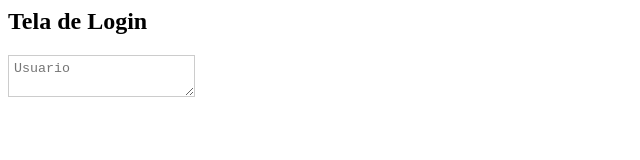
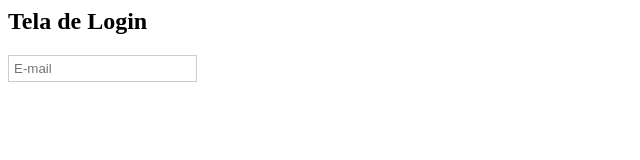
Before and after one commit to linoaulaspucpr/exerciciobes, a plain HTML site: page index.html in a window 1280 px wide. Shown: the full height of the page, 0-640 px from the left. Drawn offline with Linux system fonts and the light colour scheme.

Commit message:
teste conflito

```diff
--- a/index.html
+++ b/index.html
@@ -9,7 +9,7 @@
 
         <h2> Tela de Login </h2>
 
-        <textarea class="campo" placeholder="Usuario"></textarea>
+        <input type="text" class="campo" placeholder="E-mail" />
 
     </body>
 
```
